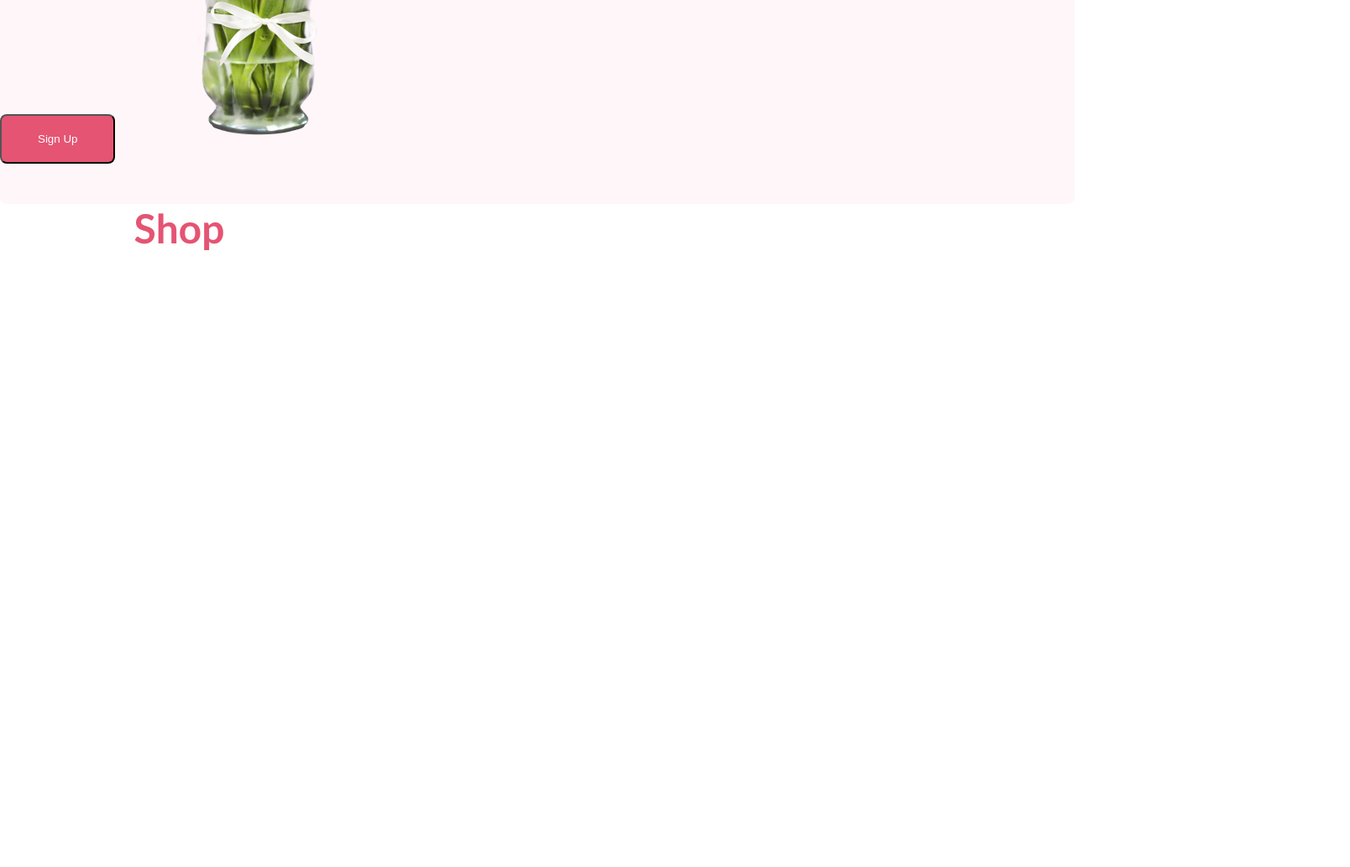
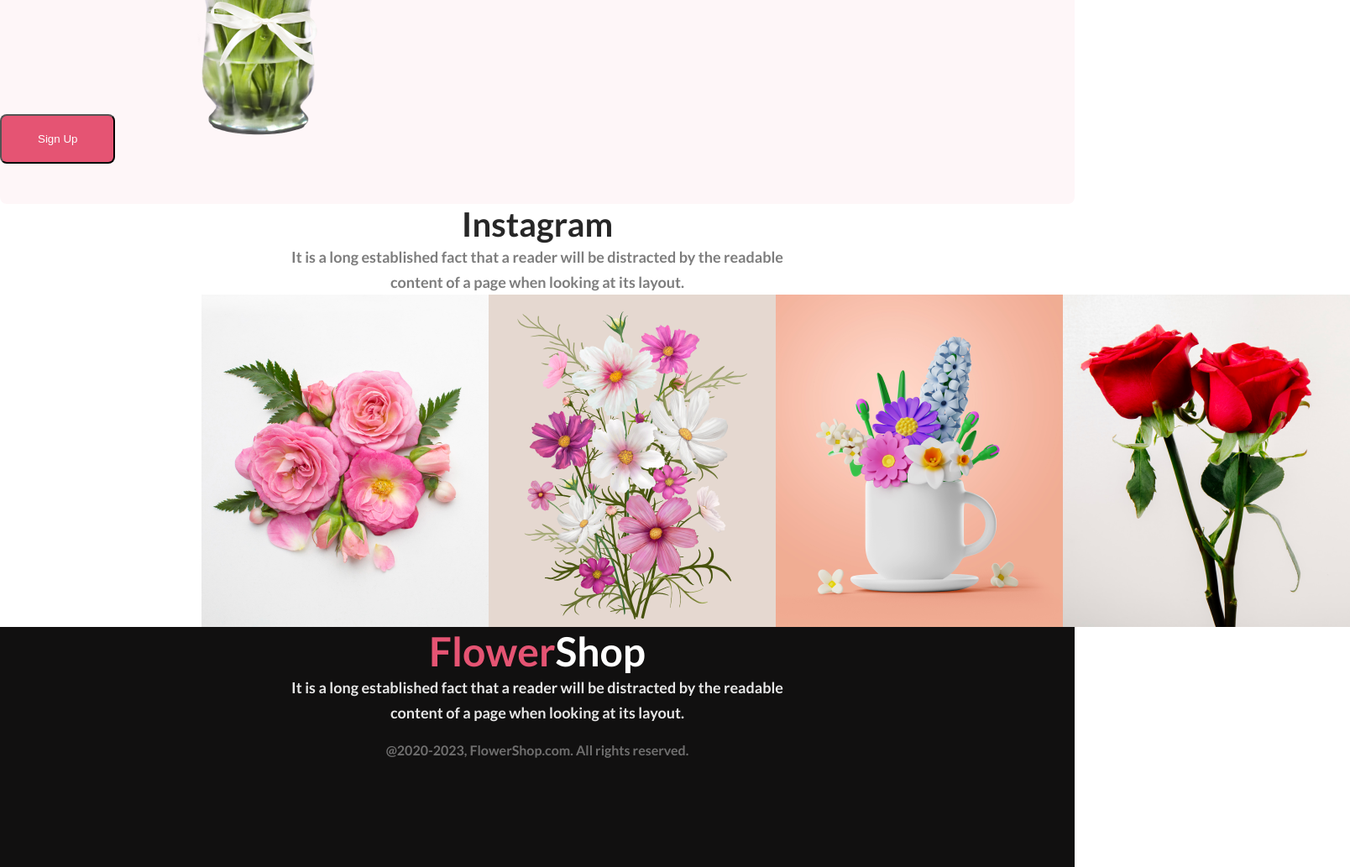
Before and after one commit to sifatjustin/ph-assignment-one, a plain HTML site: page index.html in a window 1280 px wide. Shown: the part 1491-2524 px from the top of the page at 84% size, 1608 px wide, since content can reach past the window. Before the commit the page ends 1791 px from the top, so only its background shows below. Drawn offline with Linux system fonts and the light colour scheme.

Commit message:
first cmit

```diff
--- a/index.html
+++ b/index.html
@@ -1,14 +1,18 @@
 <!DOCTYPE html>
 <html lang="en">
+
 <head>
     <meta charset="UTF-8">
     <meta name="viewport" content="width=device-width, initial-scale=1.0">
-    <title>Flower Shop</title><link rel="preconnect" href="https://fonts.googleapis.com">
+    <title>Flower Shop</title>
+    <link rel="preconnect" href="https://fonts.googleapis.com">
     <link rel="preconnect" href="https://fonts.gstatic.com" crossorigin>
-    <link href="https://fonts.googleapis.com/css2?family=Lato:wght@700&family=Open+Sans:wght@800&display=swap" rel="stylesheet">
+    <link href="https://fonts.googleapis.com/css2?family=Lato:wght@700&family=Open+Sans:wght@800&display=swap"
+        rel="stylesheet">
 
     <link rel="stylesheet" href="style.css">
 </head>
+
 <body>
     <header>
         <section class="sec-one">
@@ -16,10 +20,13 @@
 
                 <div>
                     <h1 class="main-text">Let's make beautiful flowers a part of your life.</h1>
-                        <p class="p-text">It is a long established fact that a reader will be distracted by the readable content of a page when looking at its layout. The point of using Lorem Ipsum is that it has a more-or-less normal distribution of letters.</p>
+                    <p class="p-text">It is a long established fact that a reader will be distracted by the readable
+                        content of a page when looking at its layout. The point of using Lorem Ipsum is that it has a
+                        more-or-less normal distribution of letters.</p>
                     <button class="btn-primary">Shop Now
 
-                        </button> </div>
+                    </button>
+                </div>
                 <div class="img">
                     <img src="images/pngwing 10.png" alt="">
                 </div>
@@ -28,21 +35,45 @@
         <section></section>
         <section>
             <div class="sec-two">
-                <h3 class="big-two">Hot Deal ! Sale Up To 25%  <span class="discount"> Off</span> </h3>
+                <h3 class="big-two">Hot Deal ! Sale Up To 25% <span class="discount"> Off</span> </h3>
 
-                <p class="p-two">It is a long established fact that a reader will be distracted by the readable content of a page when looking at its layout.</p>
-                <button class="btn-primary" >Sign Up</button>
+                <p class="p-two">It is a long established fact that a reader will be distracted by the readable content
+                    of a page when looking at its layout.</p>
+                <button class="btn-primary">Sign Up</button>
                 <img src="images/pngwing 8.png" alt="">
             </div>
         </section>
 
     </header>
     <main>
+        <!--instragram part-->
+        <section class="instragram">
+            <div>
+                <h3 class="insta">Instagram</h3>
+                <p class="insta-p">It is a long established fact that a reader will be distracted by the readable <br>
+                    content of a page when looking at its layout.</p>
 
+            </div>
+            <div class="m-img"> <img src="images/Flower 01.png" alt="">
+                <img src="images/Rectangle 4.png" alt="">
+                <img src="images/Rectangle 5.png" alt="">
+                <img src="images/Rectangle 6.png" alt="">
+            </div>
+
+
+
+        </section>
     </main>
-    <footer class="main-footer">
-      <h3 class="foot-text"> <span class="foot-col">Flower</span> Shop</h3>
+    <footer>
+        <div class="main-footer">
+            <h3 class="foot-text"> Flower<span class="foot-col">Shop</span></h3>
+            <p class="f-p-text">It is a long established fact that a reader will be distracted by the readable <br>
+                content of a page when looking at its layout.</p>
+            <p class="last">@2020-2023, FlowerShop.com. All rights reserved. </p>
+        </div>
+
 
     </footer>
 </body>
+
 </html>
--- a/style.css
+++ b/style.css
@@ -80,16 +80,75 @@ font-style: normal;
 font-weight: 400;
 line-height: 30px;
 }
+/*instragram starts here*/
+.instragram{
 
+
+}
+.insta{
+    color: #272727;
+text-align: center;
+font-family: Lato;
+font-size: 40px;
+font-style: normal;
+font-weight: 800;
+line-height: normal;
+}
+.insta-p{
+    color: rgba(39, 39, 39, 0.60);
+text-align: center;
+font-family: Lato;
+font-size: 18px;
+font-style: normal;
+font-weight: 400;
+line-height: 30px;
+}
+.m-img{
+    display: flex;
+    padding-left: 240px;
+    padding-right: 240px;
+    justify-content: space-around;
+}
 /* footer starts here*/
+.main-footer{
+    background: #111010;
+
+
+}
 .foot-text{
+    text-align: center;
     color: #E55473;
 font-family: Lato;
 font-size: 48px;
 font-style: normal;
 font-weight: 800;
 line-height: normal;
+
 }
 .foot-col{
    color: #FFFFFF ;
 }
+.f-p-text{
+    display: flex;
+
+flex-direction: column;
+flex-shrink: 0;
+    color: rgba(255, 255, 255, 0.90);
+text-align: center;
+font-family: Lato;
+font-size: 18px;
+font-style: normal;
+font-weight: 400;
+line-height: 30px;
+}
+.last{
+    color: rgba(255, 255, 255, 0.40);
+text-align: center;
+font-family: Lato;
+font-size: 16px;
+font-style: normal;
+font-weight: 400;
+line-height: normal;
+padding-top: 20px;
+padding-bottom: 130px;
+}
```
Lines whose indentation alone changed are shown as unchanged.
